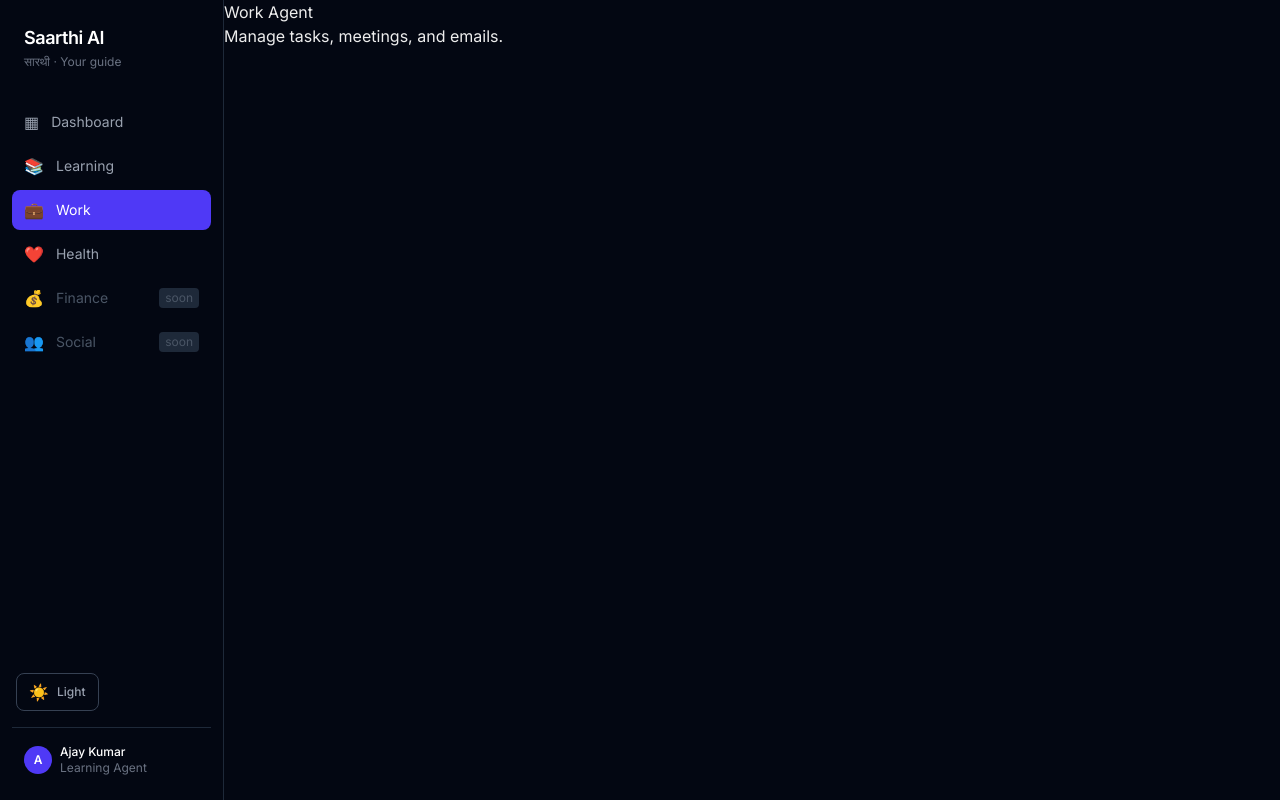
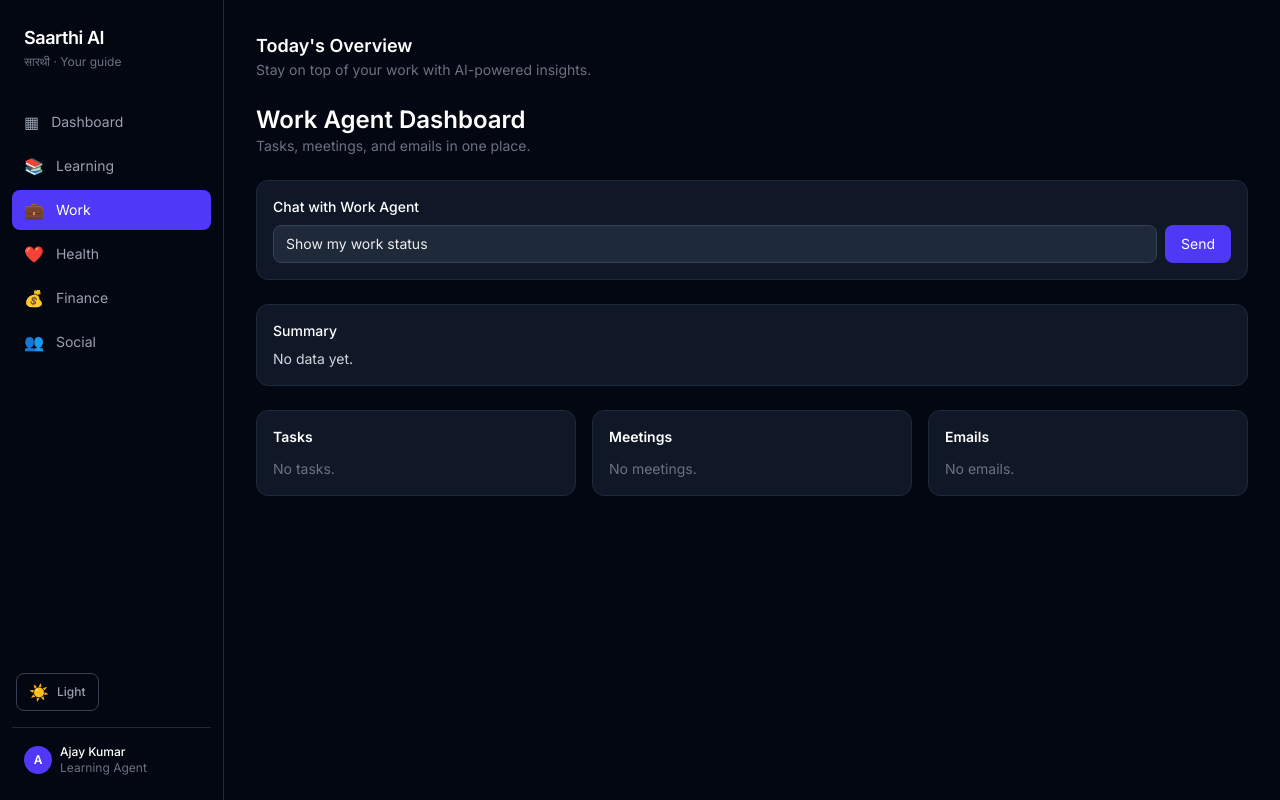
Before and after one commit to Ajay-Kumar-Prasad/Saarthi-AI, a Next.js app in the folder frontend/: page /work in a window 1280 px wide. Built offline with nearby package versions, Linux system fonts and the light colour scheme.

Commit message:
All agents integrated

```diff
--- a/frontend/app/api/health/chat/route.ts
+++ b/frontend/app/api/health/chat/route.ts
@@ -1,8 +1,6 @@
 import { cookies } from "next/headers"
 import { NextRequest, NextResponse } from "next/server"
 
-// POST /api/health/chat
-// Proxies chat messages to the backend health agent.
 export async function POST(request: NextRequest) {
   const cookieStore = await cookies()
   const userId = cookieStore.get("health_user_id")?.value
@@ -14,7 +12,8 @@ export async function POST(request: NextRequest) {
   const body = await request.json()
 
   try {
-    const res = await fetch("http://127.0.0.1:8000/health/chat", {
+    const API = process.env.API_URL || "http://localhost:8080"
+    const res = await fetch(`${API}/health/chat`, {
       method: "POST",
       headers: { "Content-Type": "application/json" },
       body: JSON.stringify({ message: body.message, user_id: userId }),
--- a/frontend/app/page.tsx
+++ b/frontend/app/page.tsx
@@ -2,12 +2,46 @@ import Header from "@/components/shared/Header"
 import Link from "next/link"
 
 const agents = [
-  { name: "Learning", href: "/learning", icon: "📚", desc: "Books, courses, flashcards, skill gaps, learning paths", owner: "Ajay Kumar Prasad", live: true,
-    stats: ["Skill gap analysis", "SM-2 flashcards", "Learning paths", "Calendar sync"] },
-  { name: "Work", href: "/work", icon: "💼", desc: "Tasks, calendar, deadlines, conflict detection", owner: "Hariharan S", live: false, stats: [] },
-  { name: "Health", href: "/health", icon: "❤️", desc: "Sleep, fitness, nutrition tracking", owner: "Joshna Ch", live: false, stats: [] },
-  { name: "Finance", href: "/finance", icon: "💰", desc: "Budget, bills, spending analysis", owner: "Shubham Negi", live: false, stats: [] },
-  { name: "Social", href: "/social", icon: "👥", desc: "Events, birthdays, relationships", owner: "Team", live: false, stats: [] },
+  {
+    name: "Learning",
+    href: "/learning",
+    icon: "📚",
+    desc: "Books, courses, flashcards, skill gaps, learning paths",
+    owner: "Ajay Kumar Prasad",
+    stats: ["Skill gap analysis", "SM-2 flashcards", "Learning paths", "Calendar sync"],
+  },
+  {
+    name: "Work",
+    href: "/work",
+    icon: "💼",
+    desc: "Tasks, meetings, emails, conflict detection",
+    owner: "Hariharan S",
+    stats: [],
+  },
+  {
+    name: "Health",
+    href: "/health",
+    icon: "❤️",
+    desc: "Sleep, fitness, activity insights",
+    owner: "Joshna Ch",
+    stats: [],
+  },
+  {
+    name: "Finance",
+    href: "/finance",
+    icon: "💰",
+    desc: "Expense tracking, budget insights",
+    owner: "Shubham Negi",
+    stats: [],
+  },
+  {
+    name: "Social",
+    href: "/social",
+    icon: "👥",
+    desc: "Events, relationships, reminders",
+    owner: "Team",
+    stats: [],
+  },
 ]
 
 export default function Dashboard() {
@@ -27,39 +61,32 @@ export default function Dashboard() {
 
         <div className="grid grid-cols-1 sm:grid-cols-2 lg:grid-cols-3 gap-4">
           {agents.map((a) => (
-            <div key={a.name} className={`border rounded-xl p-5 transition-all
-              ${a.live
-                ? "bg-white dark:bg-gray-900 border-gray-200 dark:border-gray-700 hover:border-indigo-400 dark:hover:border-indigo-500 hover:shadow-sm cursor-pointer"
-                : "bg-gray-50 dark:bg-gray-900/50 border-gray-100 dark:border-gray-800 opacity-60"}`}>
-              {a.live ? (
-                <Link href={a.href} className="block">
+            <Link
+              key={a.name}
+              href={a.href}
+              className="block border rounded-xl p-5 transition-all bg-white dark:bg-gray-900 border-gray-200 dark:border-gray-700 hover:border-indigo-400 dark:hover:border-indigo-500 hover:shadow-sm cursor-pointer"
+            >
               <div className="flex items-center justify-between mb-3">
                 <span className="text-3xl">{a.icon}</span>
-                    <span className="text-xs bg-green-50 dark:bg-green-950 text-green-600 dark:text-green-400 border border-green-200 dark:border-green-800 px-2 py-0.5 rounded-full font-medium">live</span>
+                <span className="text-xs bg-green-100 text-green-700 px-2 py-1 rounded-full">live</span>
               </div>
               <h2 className="text-gray-900 dark:text-white font-bold text-lg">{a.name}</h2>
-                  <p className="text-gray-500 text-xs mt-1 leading-relaxed">{a.desc}</p>
+              <p className="text-indigo-600 dark:text-indigo-400 text-xs mt-0.5">AI-powered agent</p>
+              <p className="text-gray-500 text-xs mt-2 leading-relaxed">{a.desc}</p>
               {a.stats.length > 0 && (
                 <div className="flex flex-wrap gap-1 mt-3">
                   {a.stats.map((s) => (
-                        <span key={s} className="text-xs bg-indigo-50 dark:bg-indigo-950/50 text-indigo-600 dark:text-indigo-400 border border-indigo-100 dark:border-indigo-900 px-2 py-0.5 rounded-full">{s}</span>
+                    <span
+                      key={s}
+                      className="text-xs bg-indigo-50 dark:bg-indigo-950/50 text-indigo-600 dark:text-indigo-400 border border-indigo-100 dark:border-indigo-900 px-2 py-0.5 rounded-full"
+                    >
+                      {s}
+                    </span>
                   ))}
                 </div>
               )}
               <p className="text-gray-400 text-xs mt-3 font-medium">{a.owner}</p>
             </Link>
-              ) : (
-                <>
-                  <div className="flex items-center justify-between mb-3">
-                    <span className="text-3xl">{a.icon}</span>
-                    <span className="text-xs bg-gray-100 dark:bg-gray-800 text-gray-500 px-2 py-0.5 rounded-full">soon</span>
-                  </div>
-                  <h2 className="text-gray-900 dark:text-white font-bold text-lg">{a.name}</h2>
-                  <p className="text-gray-500 text-xs mt-1 leading-relaxed">{a.desc}</p>
-                  <p className="text-gray-400 text-xs mt-3 font-medium">{a.owner}</p>
-                </>
-              )}
-            </div>
           ))}
         </div>
       </div>
--- a/frontend/app/work/page.tsx
+++ b/frontend/app/work/page.tsx
@@ -1,8 +1,196 @@
+"use client"
+
+import { FormEvent, useState } from "react"
+
+type WorkTask = {
+  id?: string
+  title?: string
+  priority?: string
+}
+
+type WorkMeeting = {
+  id?: string
+  summary?: string
+  start?: string
+}
+
+type WorkEmail = {
+  id?: string
+  subject?: string
+  from?: string
+}
+
+const MOCK_TASKS: WorkTask[] = [
+  { title: "Prepare project demo", priority: "high" },
+  { title: "Review PRs", priority: "medium" },
+  { title: "Team sync meeting prep", priority: "low" },
+]
+
+const MOCK_MEETINGS: WorkMeeting[] = [
+  { summary: "Project Standup", start: "10:00 AM" },
+  { summary: "Client Discussion", start: "2:00 PM" },
+]
+
+const MOCK_EMAILS: WorkEmail[] = [
+  { subject: "Project Update Required", from: "manager@company.com" },
+  { subject: "Meeting Notes", from: "team@company.com" },
+]
+
+const USER_ID = "00000000-0000-0000-0000-000000000001"
+
 export default function WorkPage() {
+  const [input, setInput] = useState("Show my work status")
+  const [loading, setLoading] = useState(false)
+  const [error, setError] = useState("")
+  const [summary, setSummary] = useState("")
+  const [tasks, setTasks] = useState<WorkTask[]>([])
+  const [meetings, setMeetings] = useState<WorkMeeting[]>([])
+  const [emails, setEmails] = useState<WorkEmail[]>([])
+
+  async function runQuery(message: string) {
+    setLoading(true)
+    setError("")
+
+    try {
+      const chatRes = await fetch("/api/chat", {
+        method: "POST",
+        headers: { "Content-Type": "application/json" },
+        body: JSON.stringify({
+          prompt: message,
+          activeAgents: ["work"],
+          domains: ["work"],
+          user_id: USER_ID,
+        }),
+      })
+
+      if (!chatRes.ok) throw new Error("chat_failed")
+      const summaryText = await chatRes.text()
+
+      const workRes = await fetch("/api/work/chat", {
+        method: "POST",
+        headers: { "Content-Type": "application/json" },
+        body: JSON.stringify({
+          message,
+          user_id: USER_ID,
+        }),
+      })
+
+      if (!workRes.ok) throw new Error("work_failed")
+      const payload = await workRes.json()
+      const data = payload?.data ?? {}
+
+      const fetchedTasks = Array.isArray(data.tasks) ? data.tasks : []
+      const fetchedMeetings = Array.isArray(data.calendar_events) ? data.calendar_events : []
+      const fetchedEmails = Array.isArray(data.unread_emails) ? data.unread_emails : []
+
+      const finalTasks = fetchedTasks.length > 0 ? fetchedTasks : MOCK_TASKS
+      const finalMeetings = fetchedMeetings.length > 0 ? fetchedMeetings : MOCK_MEETINGS
+      const finalEmails = fetchedEmails.length > 0 ? fetchedEmails : MOCK_EMAILS
+
+      setTasks(finalTasks)
+      setMeetings(finalMeetings)
+      setEmails(finalEmails)
+      setSummary(summaryText || "You have 3 tasks, 2 meetings, and 2 unread emails today.")
+    } catch {
+      setError("Unable to fetch data. Please try again.")
+      setSummary("")
+      setTasks([])
+      setMeetings([])
+      setEmails([])
+    } finally {
+      setLoading(false)
+    }
+  }
+
+  async function onSubmit(e: FormEvent<HTMLFormElement>) {
+    e.preventDefault()
+    const message = input.trim()
+    if (!message || loading) return
+    await runQuery(message)
+  }
+
   return (
-    <div>
-      <h1>Work Agent</h1>
-      <p>Manage tasks, meetings, and emails.</p>
+    <div className="p-8 space-y-6">
+      <div>
+        <h2 className="text-lg font-semibold text-gray-900 dark:text-white">Today's Overview</h2>
+        <p className="text-sm text-gray-500">Stay on top of your work with AI-powered insights.</p>
+      </div>
+
+      <div>
+        <h1 className="text-2xl font-semibold text-gray-900 dark:text-white">Work Agent Dashboard</h1>
+        <p className="text-sm text-gray-500">Tasks, meetings, and emails in one place.</p>
+      </div>
+
+      <form onSubmit={onSubmit} className="bg-white dark:bg-gray-900 border border-gray-200 dark:border-gray-800 rounded-xl p-4">
+        <p className="text-sm font-medium text-gray-900 dark:text-white mb-2">Chat with Work Agent</p>
+        <div className="flex gap-2">
+          <input
+            value={input}
+            onChange={(e) => setInput(e.target.value)}
+            placeholder="Ask about tasks, meetings, or emails"
+            className="flex-1 rounded-lg border border-gray-300 dark:border-gray-700 bg-gray-50 dark:bg-gray-800 px-3 py-2 text-sm"
+          />
+          <button
+            type="submit"
+            disabled={loading || !input.trim()}
+            className="rounded-lg bg-indigo-600 text-white px-4 py-2 text-sm disabled:opacity-50"
+          >
+            {loading ? "Analyzing your work data..." : "Send"}
+          </button>
+        </div>
+      </form>
+
+      {error && (
+        <div className="bg-red-50 dark:bg-red-950/30 border border-red-200 dark:border-red-900 text-red-600 dark:text-red-400 rounded-lg p-3 text-sm">
+          {error}
+        </div>
+      )}
+
+      <div className="bg-white dark:bg-gray-900 border border-gray-200 dark:border-gray-800 rounded-xl p-4">
+        <p className="text-sm font-medium text-gray-900 dark:text-white mb-2">Summary</p>
+        <p className="text-sm text-gray-600 dark:text-gray-300">{summary || "No data yet."}</p>
+      </div>
+
+      <div className="grid grid-cols-1 lg:grid-cols-3 gap-4">
+        <section className="bg-white dark:bg-gray-900 border border-gray-200 dark:border-gray-800 rounded-xl p-4">
+          <h2 className="text-sm font-semibold text-gray-900 dark:text-white mb-3">Tasks</h2>
+          <div className="space-y-2">
+            {tasks.length === 0 && <p className="text-sm text-gray-500">No tasks.</p>}
+            {tasks.map((task, idx) => (
+              <div key={task.id ?? idx} className="border border-gray-200 dark:border-gray-700 rounded-lg px-3 py-2">
+                <p className="text-sm text-gray-900 dark:text-white">{task.title ?? "Untitled task"}</p>
+                <p className="text-xs text-gray-500">Priority: {task.priority ?? "normal"}</p>
+              </div>
+            ))}
+          </div>
+        </section>
+
+        <section className="bg-white dark:bg-gray-900 border border-gray-200 dark:border-gray-800 rounded-xl p-4">
+          <h2 className="text-sm font-semibold text-gray-900 dark:text-white mb-3">Meetings</h2>
+          <div className="space-y-2">
+            {meetings.length === 0 && <p className="text-sm text-gray-500">No meetings.</p>}
+            {meetings.map((meeting, idx) => (
+              <div key={meeting.id ?? idx} className="border border-gray-200 dark:border-gray-700 rounded-lg px-3 py-2">
+                <p className="text-sm text-gray-900 dark:text-white">{meeting.summary ?? "Untitled meeting"}</p>
+                <p className="text-xs text-gray-500">{meeting.start ?? "Time unavailable"}</p>
+              </div>
+            ))}
+          </div>
+        </section>
+
+        <section className="bg-white dark:bg-gray-900 border border-gray-200 dark:border-gray-800 rounded-xl p-4">
+          <h2 className="text-sm font-semibold text-gray-900 dark:text-white mb-3">Emails</h2>
+          <div className="space-y-2">
+            {emails.length === 0 && <p className="text-sm text-gray-500">No emails.</p>}
+            {emails.map((email, idx) => (
+              <div key={email.id ?? idx} className="border border-gray-200 dark:border-gray-700 rounded-lg px-3 py-2">
+                <p className="text-sm text-gray-900 dark:text-white">{email.subject ?? "No subject"}</p>
+                <p className="text-xs text-gray-500">{email.from ?? "Unknown sender"}</p>
+              </div>
+            ))}
+          </div>
+        </section>
+      </div>
     </div>
   )
 }
--- a/frontend/components/shared/Sidebar.tsx
+++ b/frontend/components/shared/Sidebar.tsx
@@ -8,12 +8,18 @@ const nav = [
   { href: "/learning", label: "Learning", icon: "📚" },
   { href: "/work", label: "Work", icon: "💼" },
   { href: "/health", label: "Health", icon: "❤️" },
-  { href: "/finance", label: "Finance", icon: "💰", disabled: true },
-  { href: "/social", label: "Social", icon: "👥", disabled: true },
+  { href: "/finance", label: "Finance", icon: "💰" },
+  { href: "/social", label: "Social", icon: "👥" },
 ]
 
 export default function Sidebar() {
   const path = usePathname()
+
+  const isActive = (href: string) => {
+    if (href === "/") return path === "/"
+    return path === href || path.startsWith(`${href}/`)
+  }
+
   return (
     <aside className="w-56 min-h-screen bg-white dark:bg-gray-950 border-r border-gray-200 dark:border-gray-800 flex flex-col py-6 px-3 shrink-0">
       <div className="px-3 mb-8">
@@ -23,17 +29,17 @@ export default function Sidebar() {
 
       <nav className="flex flex-col gap-1 flex-1">
         {nav.map((item) => {
-          const active = path === item.href
-          return item.disabled ? (
-            <div key={item.href}
-              className="flex items-center gap-3 px-3 py-2 rounded-lg text-gray-400 dark:text-gray-600 cursor-not-allowed text-sm">
-              <span className="text-base">{item.icon}</span>
-              <span>{item.label}</span>
-              <span className="ml-auto text-xs bg-gray-100 dark:bg-gray-800 text-gray-500 dark:text-gray-600 px-1.5 py-0.5 rounded">soon</span>
-            </div>
-          ) : (
-            <Link key={item.href} href={item.href}
-              className={`flex items-center gap-3 px-3 py-2 rounded-lg text-sm transition-colors ${active ? "bg-indigo-600 text-white" : "text-gray-600 dark:text-gray-400 hover:text-gray-900 dark:hover:text-white hover:bg-gray-100 dark:hover:bg-gray-800"}`}>
+          const active = isActive(item.href)
+          return (
+            <Link
+              key={item.href}
+              href={item.href}
+              className={`flex items-center gap-3 px-3 py-2 rounded-lg text-sm transition-colors ${
+                active
+                  ? "bg-indigo-600 text-white"
+                  : "text-gray-600 dark:text-gray-400 hover:text-gray-900 dark:hover:text-white hover:bg-gray-100 dark:hover:bg-gray-800"
+              }`}
+            >
               <span className="text-base">{item.icon}</span>
               <span>{item.label}</span>
             </Link>
```
Also changed, not shown: frontend/app/api/health/connect/route.ts (+2 -5 lines), frontend/app/health/page.tsx (+6 -17 lines), frontend/app/social/page.tsx (added, +8 -0 lines), frontend/components/health/HealthChatBox.tsx (+6 -16 lines). Lines whose indentation alone changed are shown as unchanged.
